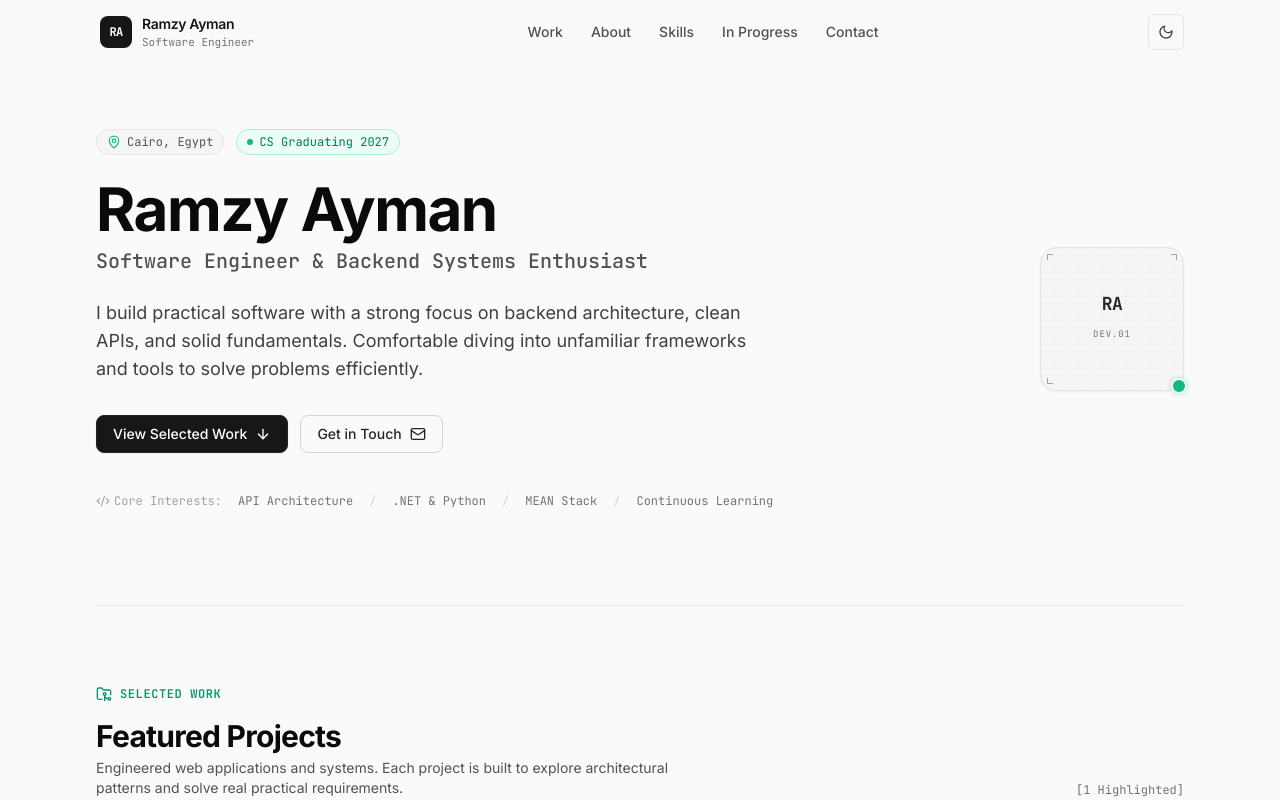
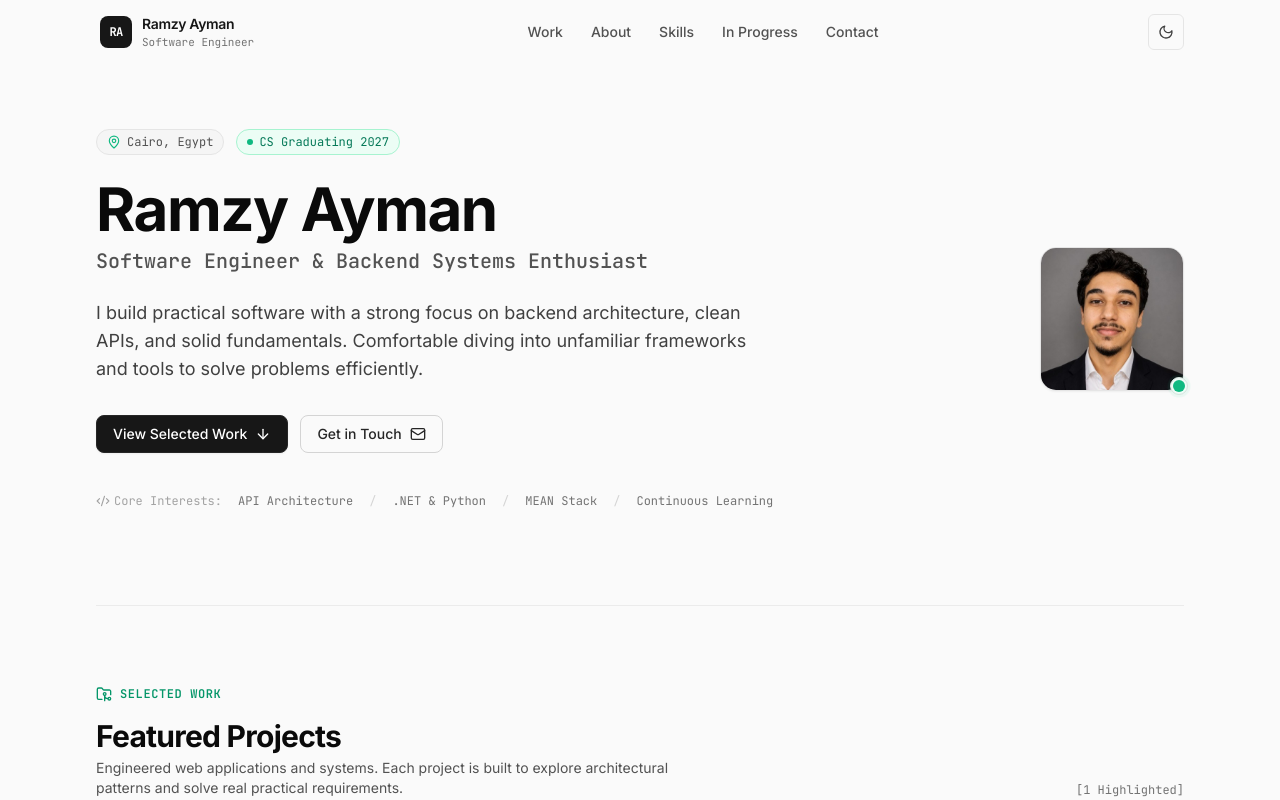
Before and after one commit to Ramzyayman/portfolio, a Next.js app: page / in a window 1280 px wide. Shown: the top 800 px of the page. Built offline with nearby package versions, Linux system fonts and the light colour scheme.

Commit message:
feat: add real profile photo

```diff
--- a/src/data/profile.ts
+++ b/src/data/profile.ts
@@ -24,7 +24,7 @@ export const profileData: Profile = {
     "Continuous Learning & Tooling Exploration",
   ],
   learningPhilosophy: "Strong fundamentals enable fast adaptation. I actively embrace new tools and paradigms to build practical, well-engineered solutions.",
-  avatarUrl: "/images/avatar-placeholder.svg",
+  avatarUrl: "/images/profile.jpg",
   availability: {
     status: "Available for Freelance & Collaborative Projects",
     message: "Open for freelance projects and future engineering opportunities.",
```
Also changed, not shown: public/images/profile.jpg (added).
